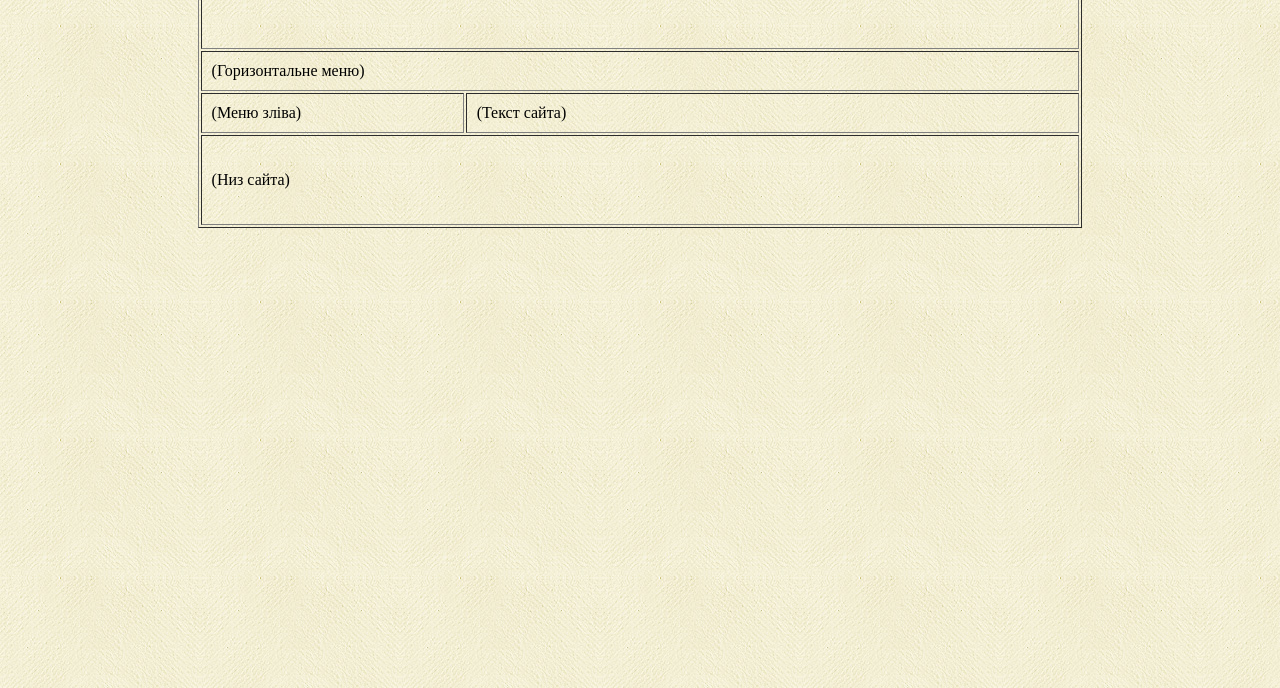
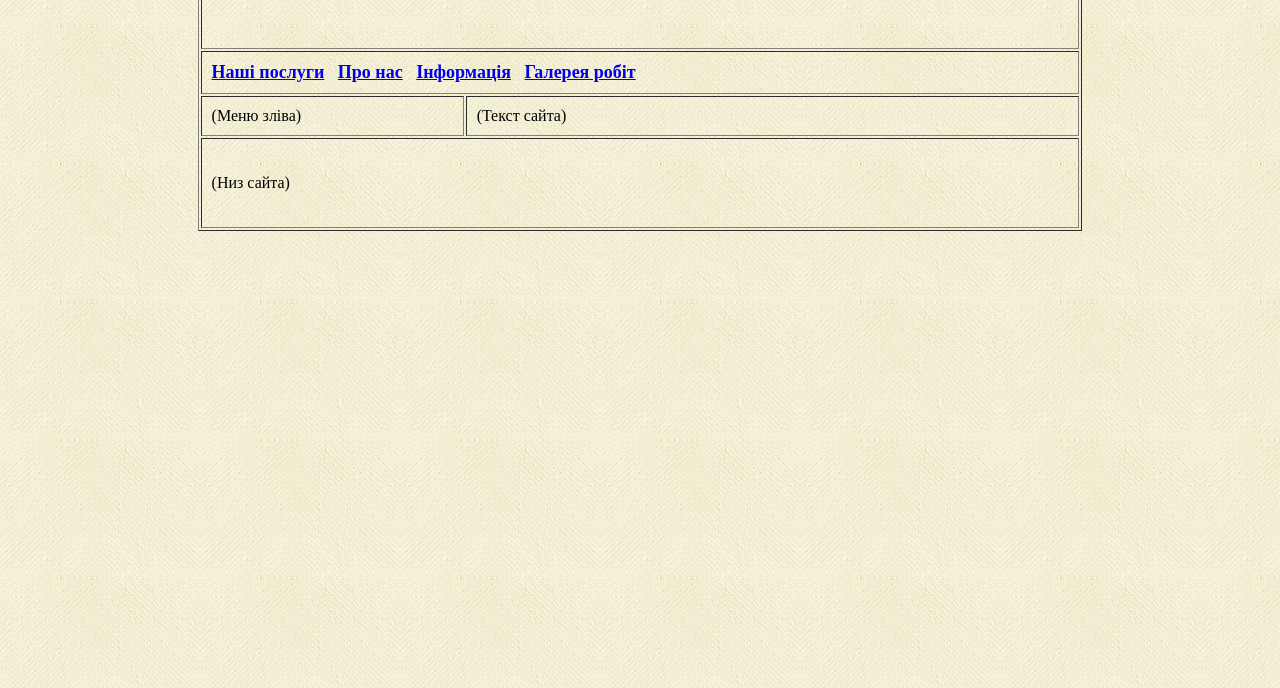
Before and after one commit to rymar24/html4, a plain HTML site: page index.html in a window 1280 px wide. Shown: the part 112-800 px from the top of the page. Drawn offline with Linux system fonts and the light colour scheme.

Commit message:
Добавив горизонтальне меню

```diff
--- a/index.html
+++ b/index.html
@@ -9,7 +9,9 @@
 	<table border="1" align="center" cellpadding="10" width="70%" >
 		<tr>
 			<td colspan="2" height="150" align="right" hspace="5"><font size="5" color="Maroon"><h1>Сайт web-студії "Web-DECO"</h1></font></tr><tr>
-			<td colspan="2">(Горизонтальне меню)</td>
+			<td colspan="2"><font size="4"><b>
+			<a href="#">Наші послуги</a>&nbsp;&nbsp; <a href="#">Про нас</a>&nbsp;&nbsp;
+			<a href="#">Інформація</a>&nbsp; &nbsp;<a href="#">Галерея робіт</a></b></font></td></td>
 		</tr>
 		<tr>
 			<td width="30%" valign="top">(Меню зліва)</td>
```
